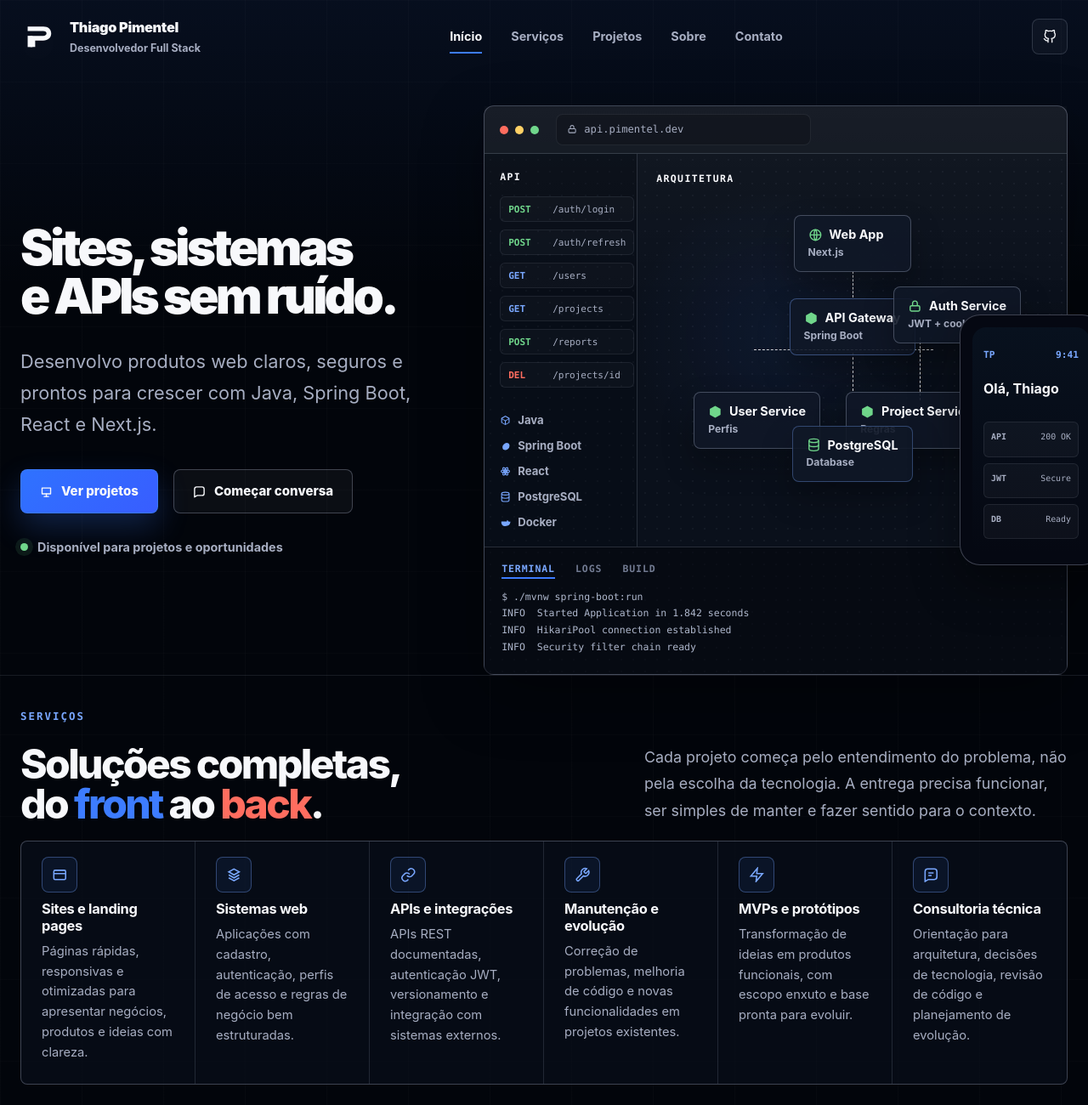
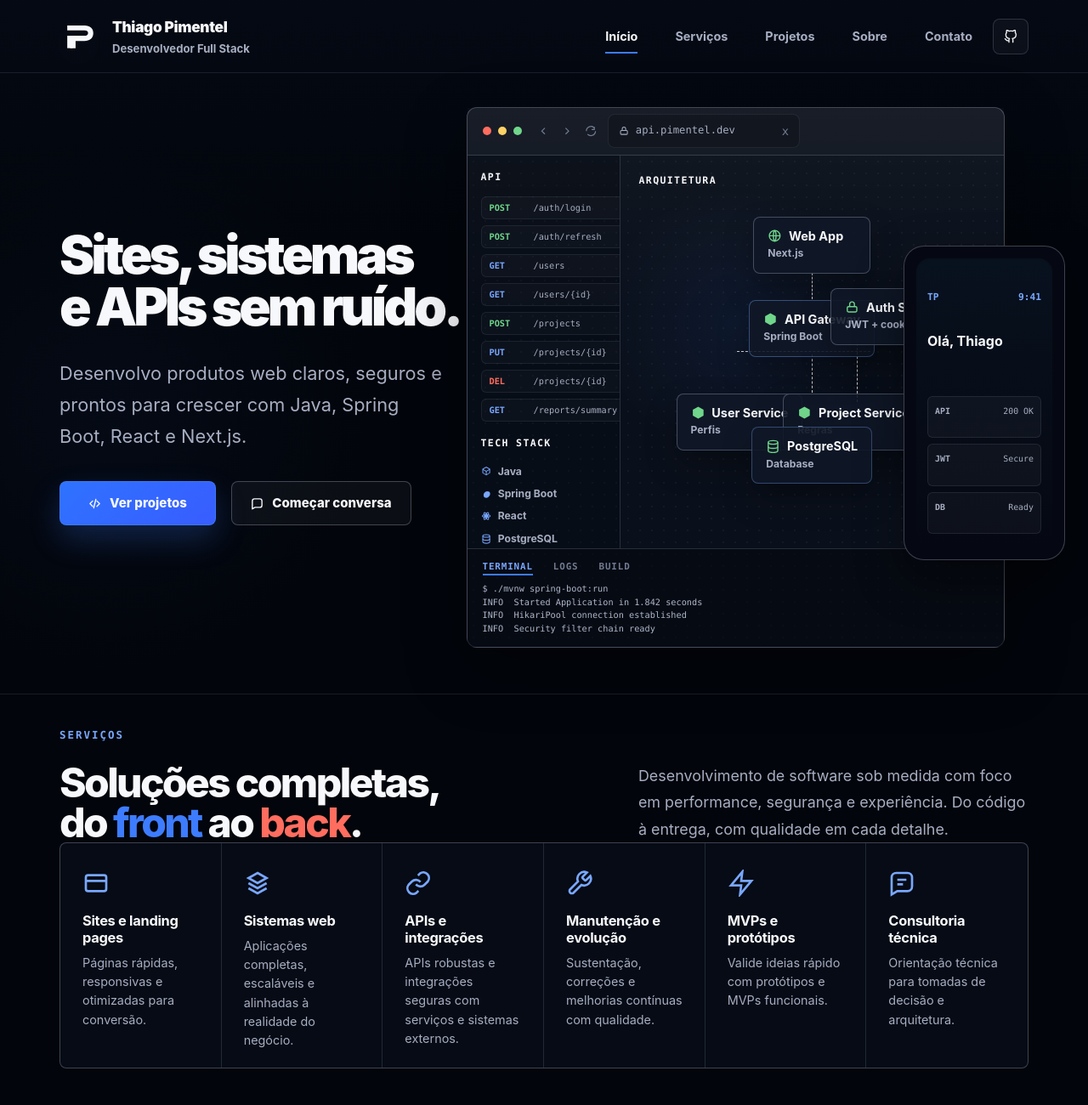
Before and after one commit to VlupeOne/VlupeOne.github.io, a plain HTML site: page index.html in a window 1280 px wide. Shown: the top 1300 px of the page at 85% size. Drawn offline with Linux system fonts and the light colour scheme.

Commit message:
Tighten landing page visual fidelity

```diff
--- a/index.html
+++ b/index.html
@@ -72,7 +72,7 @@
       --coral: #ff6d5f;
       --green: #70d68b;
       --yellow: #ffd166;
-      --container: 1280px;
+      --container: 1300px;
       --header: 86px;
       --radius: 8px;
       --shadow: 0 24px 70px rgba(0, 0, 0, 0.34);
@@ -93,9 +93,8 @@
       min-width: 320px;
       color: var(--text);
       background:
-        linear-gradient(180deg, rgba(61, 124, 255, 0.08), transparent 340px),
-        repeating-linear-gradient(90deg, rgba(255, 255, 255, 0.018) 0 1px, transparent 1px 96px),
-        repeating-linear-gradient(180deg, rgba(255, 255, 255, 0.014) 0 1px, transparent 1px 96px),
+        radial-gradient(circle at 10% 9%, rgba(61, 124, 255, 0.045), transparent 320px),
+        linear-gradient(180deg, rgba(61, 124, 255, 0.035), transparent 300px),
         var(--bg);
       font-family: var(--font);
       line-height: 1.6;
@@ -136,7 +135,7 @@
     }
 
     .container {
-      width: min(calc(100% - 48px), var(--container));
+      width: min(calc(100% - 140px), var(--container));
       margin-inline: auto;
     }
 
@@ -162,7 +161,7 @@
       inset: 0 0 auto;
       z-index: 200;
       height: var(--header);
-      border-bottom: 1px solid transparent;
+      border-bottom: 1px solid rgba(218, 226, 255, 0.1);
       transition: background 180ms ease, border-color 180ms ease, backdrop-filter 180ms ease;
     }
 
@@ -190,8 +189,8 @@
     .brand-mark {
       position: relative;
       display: grid;
-      width: 44px;
-      height: 44px;
+      width: 48px;
+      height: 48px;
       place-items: center;
       color: var(--text);
       border: 0;
@@ -204,8 +203,8 @@
     }
 
     .brand-mark svg {
-      width: 38px;
-      height: 38px;
+      width: 42px;
+      height: 42px;
       color: var(--text);
       filter: drop-shadow(0 10px 24px rgba(255, 255, 255, 0.08));
     }
@@ -216,22 +215,22 @@
     }
 
     .brand-name {
-      font-size: 1.02rem;
+      font-size: 1.08rem;
       font-weight: 860;
       letter-spacing: -0.02em;
     }
 
     .brand-role {
       color: var(--muted);
-      font-size: 0.78rem;
+      font-size: 0.82rem;
       font-weight: 650;
     }
 
     .nav-links {
       display: flex;
       align-items: center;
-      gap: 34px;
-      margin: 0;
+      gap: 44px;
+      margin: 0 0 0 auto;
       padding: 0;
       list-style: none;
     }
@@ -415,7 +414,7 @@
     }
 
     .hero {
-      padding: calc(var(--header) + 38px) 0 0;
+      padding: calc(var(--header) + 38px) 0 52px;
     }
 
     .hero-grid {
@@ -429,10 +428,11 @@
     .hero-copy h1 {
       margin: 0;
       max-width: 650px;
-      font-size: clamp(3.2rem, 4.55vw, 4.05rem);
+      font-size: clamp(3.3rem, 4.85vw, 4.3rem);
       font-weight: 860;
       line-height: 0.98;
       letter-spacing: -0.065em;
+      white-space: nowrap;
     }
 
     .hero-copy h1::after {
@@ -461,8 +461,16 @@
       margin-top: 34px;
     }
 
+    .hero-actions .button {
+      min-width: 184px;
+    }
+
+    .hero-actions .button:not(.button-primary) {
+      min-width: 212px;
+    }
+
     .availability {
-      display: flex;
+      display: none;
       align-items: center;
       gap: 11px;
       margin-top: 28px;
@@ -481,6 +489,9 @@
 
     .system-window {
       position: relative;
+      margin-left: -28px;
+      justify-self: start;
+      width: min(714px, 100%);
       min-height: 610px;
       border: 1px solid var(--line-strong);
       border-radius: 12px;
@@ -514,6 +525,15 @@
       background: rgba(255, 255, 255, 0.018);
     }
 
+    .browser-controls {
+      display: inline-flex;
+      align-items: center;
+      gap: 14px;
+      margin-left: 8px;
+      color: var(--muted-2);
+      font-size: 0.9rem;
+    }
+
     .traffic {
       display: inline-flex;
       gap: 8px;
@@ -533,8 +553,8 @@
       display: inline-flex;
       align-items: center;
       gap: 8px;
-      width: min(300px, 48%);
-      margin-left: 10px;
+      width: min(230px, 38%);
+      margin-left: 2px;
       padding: 8px 12px;
       border: 1px solid rgba(218, 226, 255, 0.08);
       border-radius: 8px;
@@ -544,16 +564,25 @@
       font-size: 0.76rem;
     }
 
+    .address-close {
+      margin-left: auto;
+      color: var(--muted-2);
+      font-size: 0.86rem;
+    }
+
     .system-body {
       position: relative;
       z-index: 2;
       display: grid;
       grid-template-columns: 180px 1fr;
-      min-height: 410px;
+      height: 462px;
+      min-height: 0;
+      overflow: hidden;
     }
 
     .api-rail {
-      padding: 18px;
+      overflow: hidden;
+      padding: 16px;
       border-right: 1px solid var(--line);
       background: rgba(2, 5, 11, 0.28);
     }
@@ -573,7 +602,7 @@
     .route-list,
     .stack-list {
       display: grid;
-      gap: 9px;
+      gap: 7px;
       margin: 0;
       padding: 0;
       list-style: none;
@@ -583,14 +612,14 @@
       display: flex;
       align-items: center;
       gap: 8px;
-      min-height: 30px;
+      min-height: 27px;
       padding: 0 9px;
       border: 1px solid rgba(218, 226, 255, 0.08);
       border-radius: 6px;
       color: var(--muted);
       background: rgba(255, 255, 255, 0.025);
       font-family: var(--mono);
-      font-size: 0.69rem;
+      font-size: 0.64rem;
     }
 
     .method {
@@ -604,10 +633,14 @@
     .method.del { color: var(--coral); }
 
     .stack-list {
-      margin-top: 28px;
-      color: var(--muted);
-      font-size: 0.82rem;
+      margin-top: 0;
+      color: var(--muted);
+      font-size: 0.76rem;
       font-weight: 680;
+    }
+
+    .stack-title {
+      margin-top: 16px;
     }
 
     .stack-list li {
@@ -736,7 +769,7 @@
     .terminal {
       position: relative;
       z-index: 2;
-      padding: 16px 20px 22px;
+      padding: 12px 18px 14px;
       border-top: 1px solid var(--line);
       background: rgba(2, 5, 11, 0.52);
     }
@@ -744,10 +777,10 @@
     .terminal-tabs {
       display: flex;
       gap: 24px;
-      margin-bottom: 12px;
+      margin-bottom: 8px;
       color: var(--muted-2);
       font-family: var(--mono);
-      font-size: 0.72rem;
+      font-size: 0.68rem;
       font-weight: 850;
       letter-spacing: 0.08em;
       text-transform: uppercase;
@@ -762,17 +795,17 @@
       margin: 0;
       color: #aeb7cc;
       font-family: var(--mono);
-      font-size: clamp(0.68rem, 0.9vw, 0.78rem);
-      line-height: 1.7;
+      font-size: clamp(0.64rem, 0.78vw, 0.72rem);
+      line-height: 1.52;
       white-space: pre-wrap;
     }
 
     .phone-preview {
       position: absolute;
-      right: -42px;
-      bottom: 128px;
+      right: -72px;
+      bottom: 102px;
       z-index: 4;
-      width: 168px;
+      width: 190px;
       padding: 14px;
       border: 1px solid var(--line-strong);
       border-radius: 24px;
@@ -783,7 +816,7 @@
     .phone-screen {
       display: grid;
       gap: 13px;
-      min-height: 265px;
+      min-height: 340px;
       padding: 16px 13px;
       border-radius: 16px;
       background: linear-gradient(180deg, #08111e, #050812);
@@ -862,6 +895,12 @@
 
     #servicos {
       padding-top: 34px;
+      padding-bottom: 44px;
+    }
+
+    #projetos {
+      padding-top: 18px;
+      border-top: 0;
     }
 
     #servicos .section-heading {
@@ -870,12 +909,12 @@
     }
 
     #servicos .split-head {
-      margin-bottom: 20px;
+      margin-bottom: 0;
     }
 
     .service-item {
-      min-height: 210px;
-      padding: 18px 24px 24px;
+      min-height: 206px;
+      padding: 24px 26px 20px;
       border-right: 1px solid rgba(218, 226, 255, 0.13);
     }
 
@@ -897,13 +936,16 @@
     }
 
     .service-icon {
-      width: 42px;
-      height: 42px;
-      font-size: 1.16rem;
+      width: 46px;
+      height: 46px;
+      justify-items: start;
+      border: 0;
+      background: transparent;
+      font-size: 2rem;
     }
 
     .service-item h3 {
-      margin: 10px 0 8px;
+      margin: 12px 0 8px;
       color: var(--text);
       font-size: 1.03rem;
       line-height: 1.2;
@@ -913,8 +955,8 @@
     .service-item p {
       margin: 0;
       color: var(--muted);
-      font-size: 0.92rem;
-      line-height: 1.62;
+      font-size: 0.9rem;
+      line-height: 1.55;
     }
 
     .projects-head {
@@ -922,7 +964,7 @@
       align-items: end;
       justify-content: space-between;
       gap: 28px;
-      margin: 82px 0 28px;
+      margin: 0 0 28px;
     }
 
     .projects-head h2 {
@@ -946,7 +988,7 @@
 
     .project-grid {
       display: grid;
-      grid-template-columns: minmax(0, 1.04fr) minmax(0, 1.04fr) minmax(280px, 0.58fr);
+      grid-template-columns: minmax(0, 1.25fr) minmax(0, 1fr) minmax(260px, 0.58fr);
       gap: 18px;
     }
 
@@ -962,9 +1004,34 @@
 
     .project-card {
       display: grid;
-      min-height: 560px;
-      padding: 26px;
+      min-height: 520px;
+      align-content: start;
+      padding: 24px;
       overflow: hidden;
+    }
+
+    .project-card:first-child {
+      grid-template-columns: minmax(0, 0.42fr) minmax(250px, 0.58fr);
+      column-gap: 22px;
+    }
+
+    .project-card:first-child .project-top {
+      display: block;
+      grid-column: 1;
+      margin-bottom: 22px;
+    }
+
+    .project-card:first-child .project-visual {
+      grid-column: 2;
+      grid-row: 1 / span 4;
+      align-self: start;
+      min-height: 0;
+      margin: 0;
+    }
+
+    .project-card:first-child .tag-row,
+    .project-card:first-child .project-link {
+      grid-column: 1;
     }
 
     .project-top {
@@ -1008,7 +1075,7 @@
       width: 8px;
       height: 8px;
       border-radius: 50%;
-      background: var(--green);
+      background: var(--coral);
     }
 
     .project-status.wip::before { background: var(--blue); }
@@ -1116,6 +1183,12 @@
       font-family: var(--mono);
       font-size: 0.76rem;
       line-height: 1.8;
+    }
+
+    .project-card:nth-child(2) .code-mini {
+      min-height: 176px;
+      font-size: 0.68rem;
+      line-height: 1.72;
     }
 
     .code-line { color: var(--muted); }
@@ -1855,6 +1928,23 @@
         grid-template-columns: 1fr;
       }
 
+      .project-card:first-child,
+      .project-card:nth-child(2) {
+        grid-template-columns: 1fr;
+      }
+
+      .project-card:first-child .project-top,
+      .project-card:nth-child(2) .project-top,
+      .project-card:first-child .project-visual,
+      .project-card:nth-child(2) .project-visual,
+      .project-card:first-child .tag-row,
+      .project-card:nth-child(2) .tag-row,
+      .project-card:first-child .project-link,
+      .project-card:nth-child(2) .project-link {
+        grid-column: auto;
+        grid-row: auto;
+      }
+
       .project-card {
         min-height: auto;
       }
@@ -1882,6 +1972,7 @@
 
       .hero-copy h1 {
         font-size: clamp(3rem, 17vw, 4.5rem);
+        white-space: normal;
       }
 
       .hero-copy p {
@@ -2067,9 +2158,9 @@
             <div class="hero-actions" aria-label="Ações principais">
               <a class="button button-primary" href="#projetos">
                 <svg viewBox="0 0 24 24" fill="none" stroke="currentColor" stroke-width="2.2" stroke-linecap="round" stroke-linejoin="round" aria-hidden="true">
-                  <path d="M4 5h16v11H4z"></path>
-                  <path d="M8 21h8"></path>
-                  <path d="M12 16v5"></path>
+                  <path d="m8 17-5-5 5-5"></path>
+                  <path d="m16 7 5 5-5 5"></path>
+                  <path d="m14 4-4 16"></path>
                 </svg>
                 Ver projetos
               </a>
@@ -2090,9 +2181,15 @@
           <div class="system-window reveal" aria-label="Visual de arquitetura de produto web" role="img">
             <div class="window-bar">
               <span class="traffic" aria-hidden="true"><span></span><span></span><span></span></span>
+              <span class="browser-controls" aria-hidden="true">
+                <svg viewBox="0 0 24 24" fill="none" stroke="currentColor" stroke-width="2"><path d="m15 18-6-6 6-6"></path></svg>
+                <svg viewBox="0 0 24 24" fill="none" stroke="currentColor" stroke-width="2"><path d="m9 18 6-6-6-6"></path></svg>
+                <svg viewBox="0 0 24 24" fill="none" stroke="currentColor" stroke-width="2"><path d="M21 12a9 9 0 0 1-9 9 9.5 9.5 0 0 1-6.7-2.8"></path><path d="M3 12a9 9 0 0 1 15.7-6"></path><path d="M18.7 3.8V9h-5.2"></path></svg>
+              </span>
               <span class="address">
                 <svg viewBox="0 0 24 24" fill="none" stroke="currentColor" stroke-width="2" aria-hidden="true"><rect x="4" y="11" width="16" height="9" rx="2"></rect><path d="M8 11V7a4 4 0 0 1 8 0v4"></path></svg>
                 api.pimentel.dev
+                <span class="address-close" aria-hidden="true">x</span>
               </span>
             </div>
 
@@ -2103,11 +2200,14 @@
                   <li><span class="method post">POST</span>/auth/login</li>
                   <li><span class="method post">POST</span>/auth/refresh</li>
                   <li><span class="method get">GET</span>/users</li>
-                  <li><span class="method get">GET</span>/projects</li>
-                  <li><span class="method post">POST</span>/reports</li>
-                  <li><span class="method del">DEL</span>/projects/id</li>
+                  <li><span class="method get">GET</span>/users/{id}</li>
+                  <li><span class="method post">POST</span>/projects</li>
+                  <li><span class="method get">PUT</span>/projects/{id}</li>
+                  <li><span class="method del">DEL</span>/projects/{id}</li>
+                  <li><span class="method get">GET</span>/reports/summary</li>
                 </ul>
 
+                <p class="rail-title stack-title">Tech stack</p>
                 <ul class="stack-list" aria-label="Stack principal">
                   <li><svg viewBox="0 0 24 24" fill="currentColor" aria-hidden="true"><path d="M12 2 3 7v10l9 5 9-5V7l-9-5Zm0 2.3 6.8 3.8-6.8 3.8-6.8-3.8L12 4.3Zm-7 5.5 6 3.4v6.5l-6-3.3V9.8Zm8 9.9v-6.5l6-3.4v6.6l-6 3.3Z"></path></svg>Java</li>
                   <li><svg viewBox="0 0 24 24" fill="currentColor" aria-hidden="true"><path d="M21 12a9 9 0 0 1-13.7 7.7A9 9 0 0 1 19.7 7.3 9 9 0 0 1 21 12Z"></path></svg>Spring Boot</li>
@@ -2184,39 +2284,39 @@ INFO  Security filter chain ready</pre>
             <p class="section-label">Serviços</p>
             <h2 class="section-heading" id="servicos-titulo">Soluções completas,<br>do <span class="blue">front</span> ao <span class="coral">back</span>.</h2>
           </div>
-          <p class="section-lead">Cada projeto começa pelo entendimento do problema, não pela escolha da tecnologia. A entrega precisa funcionar, ser simples de manter e fazer sentido para o contexto.</p>
+          <p class="section-lead">Desenvolvimento de software sob medida com foco em performance, segurança e experiência. Do código à entrega, com qualidade em cada detalhe.</p>
         </div>
 
         <div class="services-rail reveal">
           <article class="service-item">
             <div class="service-icon" aria-hidden="true"><svg viewBox="0 0 24 24" fill="none" stroke="currentColor" stroke-width="2"><rect x="3" y="5" width="18" height="14" rx="2"></rect><path d="M3 10h18"></path></svg></div>
             <h3>Sites e landing pages</h3>
-            <p>Páginas rápidas, responsivas e otimizadas para apresentar negócios, produtos e ideias com clareza.</p>
+            <p>Páginas rápidas, responsivas e otimizadas para conversão.</p>
           </article>
           <article class="service-item">
             <div class="service-icon" aria-hidden="true"><svg viewBox="0 0 24 24" fill="none" stroke="currentColor" stroke-width="2"><path d="m12 3 8 4.5-8 4.5-8-4.5L12 3Z"></path><path d="m4 12 8 4.5 8-4.5"></path><path d="m4 16.5 8 4.5 8-4.5"></path></svg></div>
             <h3>Sistemas web</h3>
-            <p>Aplicações com cadastro, autenticação, perfis de acesso e regras de negócio bem estruturadas.</p>
+            <p>Aplicações completas, escaláveis e alinhadas à realidade do negócio.</p>
           </article>
           <article class="service-item">
             <div class="service-icon" aria-hidden="true"><svg viewBox="0 0 24 24" fill="none" stroke="currentColor" stroke-width="2"><path d="M10 13a5 5 0 0 0 7.5.5l3-3a5 5 0 0 0-7-7l-1.7 1.7"></path><path d="M14 11a5 5 0 0 0-7.5-.5l-3 3a5 5 0 0 0 7 7l1.7-1.7"></path></svg></div>
             <h3>APIs e integrações</h3>
-            <p>APIs REST documentadas, autenticação JWT, versionamento e integração com sistemas externos.</p>
+            <p>APIs robustas e integrações seguras com serviços e sistemas externos.</p>
           </article>
           <article class="service-item">
             <div class="service-icon" aria-hidden="true"><svg viewBox="0 0 24 24" fill="none" stroke="currentColor" stroke-width="2"><path d="M14.7 6.3a1 1 0 0 0 0 1.4l1.6 1.6a1 1 0 0 0 1.4 0l3.7-3.7a6 6 0 0 1-7.9 7.9l-6.9 6.9a2.1 2.1 0 0 1-3-3l6.9-6.9a6 6 0 0 1 7.9-7.9l-3.7 3.7Z"></path></svg></div>
             <h3>Manutenção e evolução</h3>
-            <p>Correção de problemas, melhoria de código e novas funcionalidades em projetos existentes.</p>
+            <p>Sustentação, correções e melhorias contínuas com qualidade.</p>
           </article>
           <article class="service-item">
             <div class="service-icon" aria-hidden="true"><svg viewBox="0 0 24 24" fill="none" stroke="currentColor" stroke-width="2"><path d="m13 2-10 12h9l-1 8 10-12h-9l1-8Z"></path></svg></div>
             <h3>MVPs e protótipos</h3>
-            <p>Transformação de ideias em produtos funcionais, com escopo enxuto e base pronta para evoluir.</p>
+            <p>Valide ideias rápido com protótipos e MVPs funcionais.</p>
           </article>
           <article class="service-item">
             <div class="service-icon" aria-hidden="true"><svg viewBox="0 0 24 24" fill="none" stroke="currentColor" stroke-width="2"><path d="M21 15a4 4 0 0 1-4 4H8l-5 3V7a4 4 0 0 1 4-4h10a4 4 0 0 1 4 4Z"></path><path d="M8 9h8M8 13h5"></path></svg></div>
             <h3>Consultoria técnica</h3>
-            <p>Orientação para arquitetura, decisões de tecnologia, revisão de código e planejamento de evolução.</p>
+            <p>Orientação técnica para tomadas de decisão e arquitetura.</p>
           </article>
         </div>
       </div>
@@ -2240,7 +2340,7 @@ INFO  Security filter chain ready</pre>
                 <h3>Ticketeria</h3>
                 <p>Plataforma de venda de ingressos online com gestão de eventos, tipos de ingresso e pedidos.</p>
               </div>
-              <span class="project-status">Concluído</span>
+              <span class="project-status">Em produção</span>
             </div>
 
             <div class="project-visual" aria-hidden="true">
@@ -2280,7 +2380,7 @@ INFO  Security filter chain ready</pre>
                 <h3>Preço Confirmado</h3>
                 <p>Solução para confirmação de preços com BFF, regras de negócio e segurança nas integrações.</p>
               </div>
-              <span class="project-status wip">Em evolução</span>
+              <span class="project-status wip">Em produção</span>
             </div>
 
             <div class="project-visual" aria-hidden="true">
```
